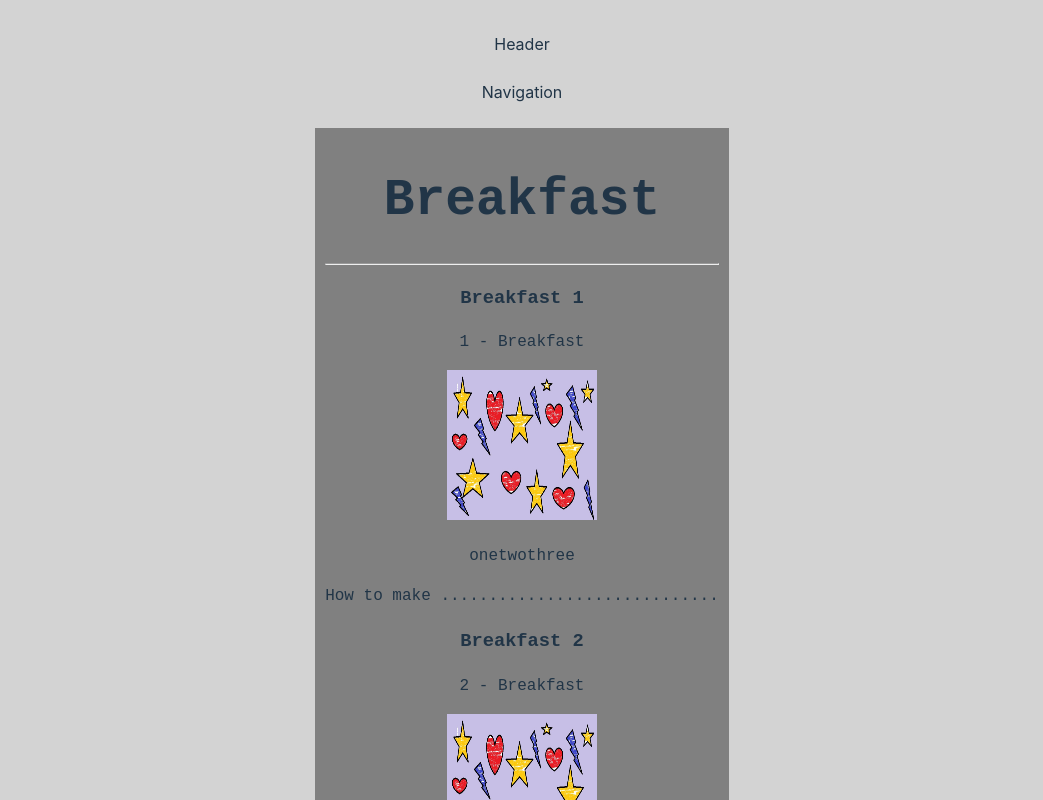
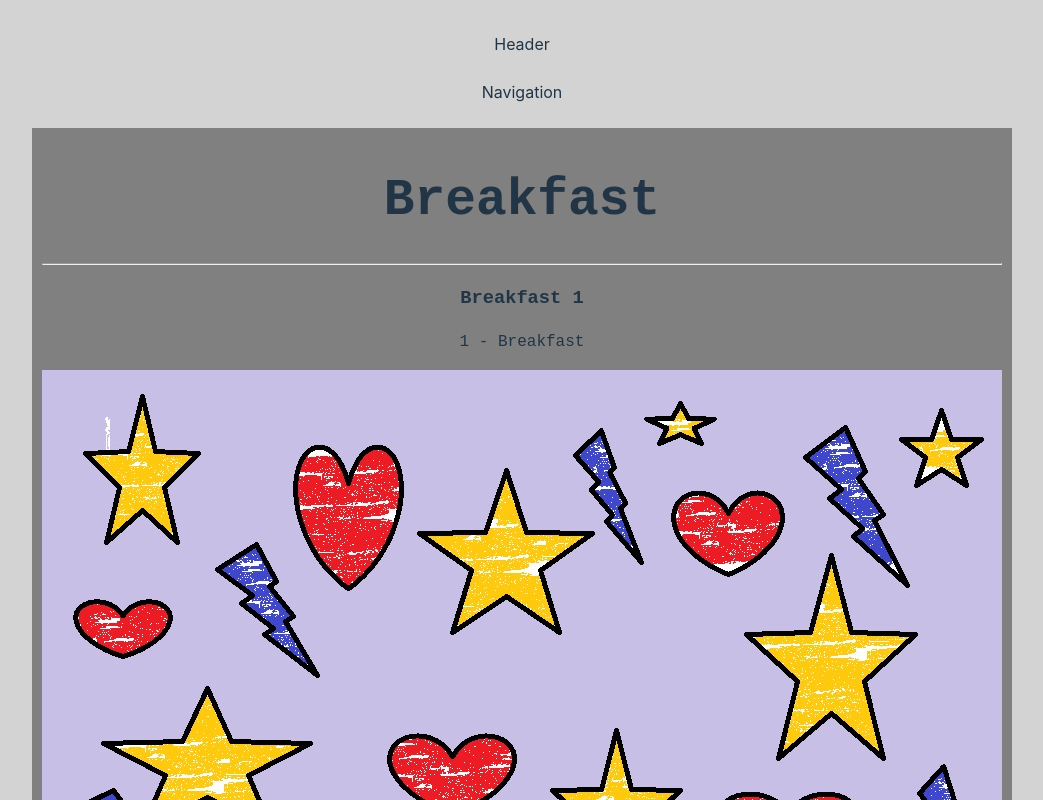
Before and after one commit to IvannaGotsova/CookingApp, a React (Vite) app: page / in a window 1280 px wide. Shown: the top 800 px of the page, without its empty margins (118-1161 px from the left). Built offline with nearby package versions, Linux system fonts and the light colour scheme.

Commit message:
Clear additional styling, only basics

```diff
--- a/src/App.css
+++ b/src/App.css
@@ -40,9 +40,3 @@
 .read-the-docs {
   color: #888;
 }
-
-
-img {
-  width: 150px;
-  height: 150px;
-}
```
